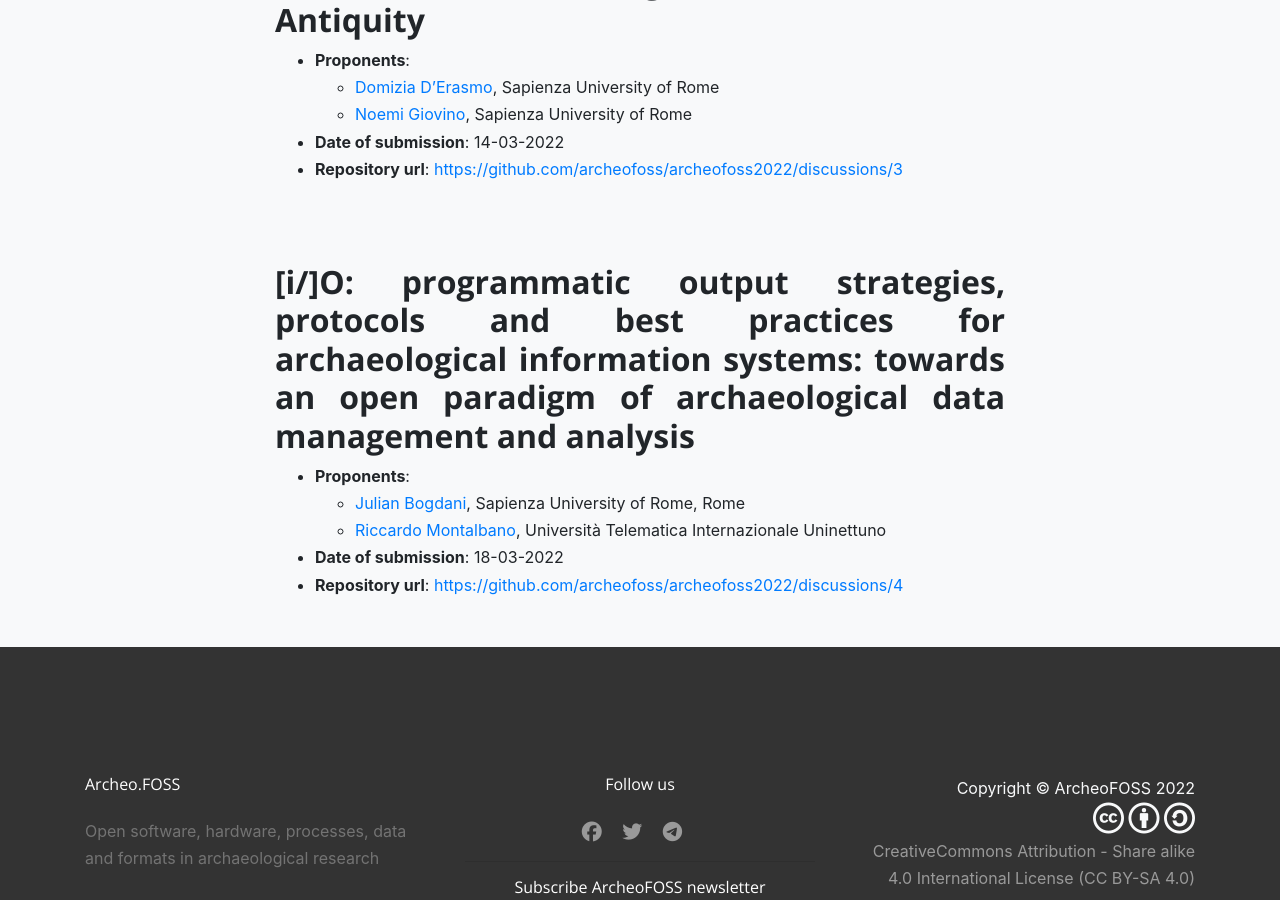
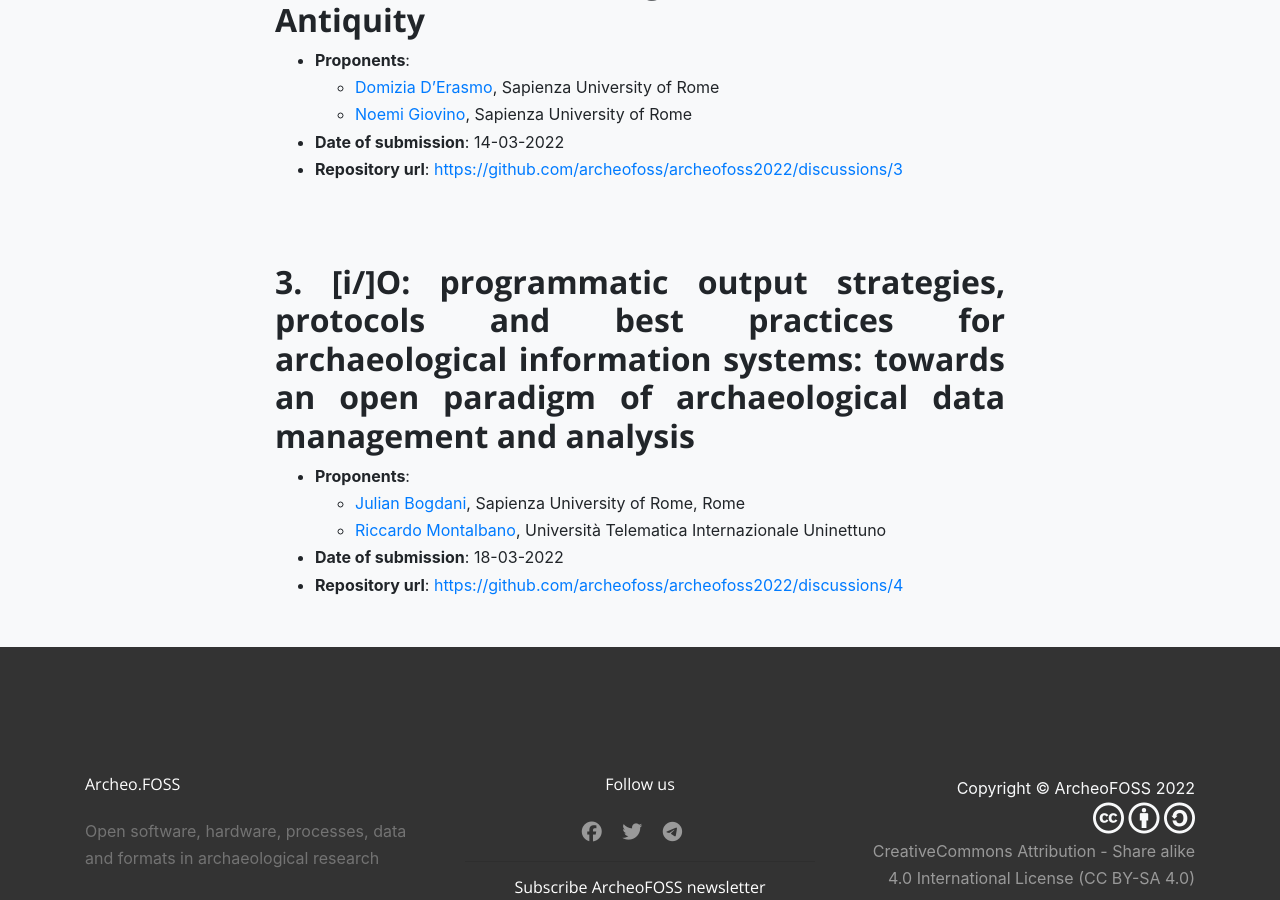
Before and after one commit to archeofoss/archeofoss, a Jekyll site: the page built from 2022/panel-proposals.md, in a window 1280 px wide and 900 px high, scrolled down 1004 px. Built offline with Jekyll 4.4.1, drawn with Linux system fonts in a browser that asks for light colours; nearby versions of some CDN libraries.

Commit message:
corretto refuso in panel-proposals

```diff
--- a/2022/panel-proposals.md
+++ b/2022/panel-proposals.md
@@ -24,7 +24,7 @@ For the 2022 edition, a [**special repository**](https://github.com/archeofoss/a
 - **Date of submission**: 14-03-2022
 - **Repository url**: [https://github.com/archeofoss/archeofoss2022/discussions/3](https://github.com/archeofoss/archeofoss2022/discussions/3)
 
-## [i/]O: programmatic output strategies, protocols and best practices for archaeological information systems: towards an open paradigm of archaeological data management and analysis
+## 3. [i/]O: programmatic output strategies, protocols and best practices for archaeological information systems: towards an open paradigm of archaeological data management and analysis
 
 - **Proponents**:
   - [Julian Bogdani](mailto:julian.bogdani@uniroma1.it), Sapienza University of Rome, Rome
```
